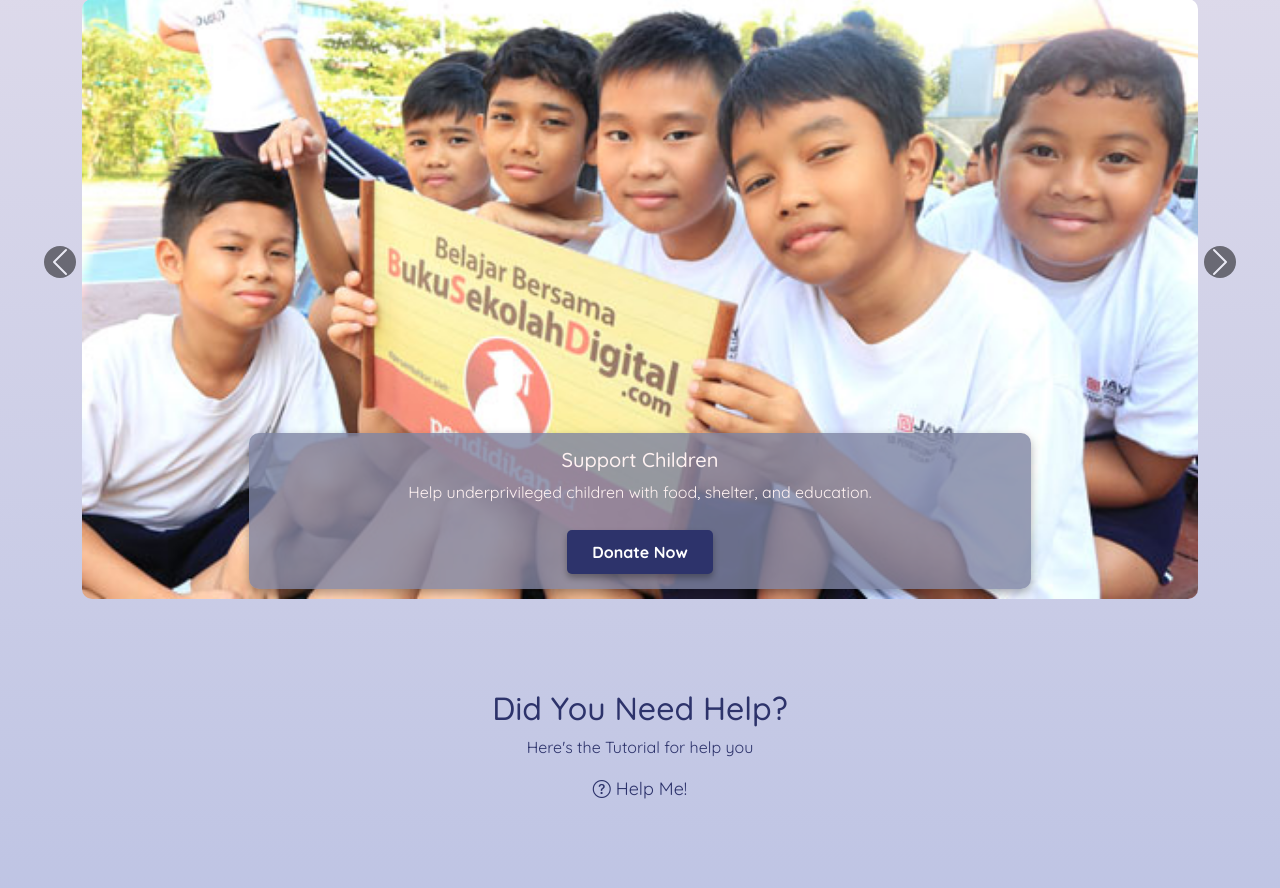
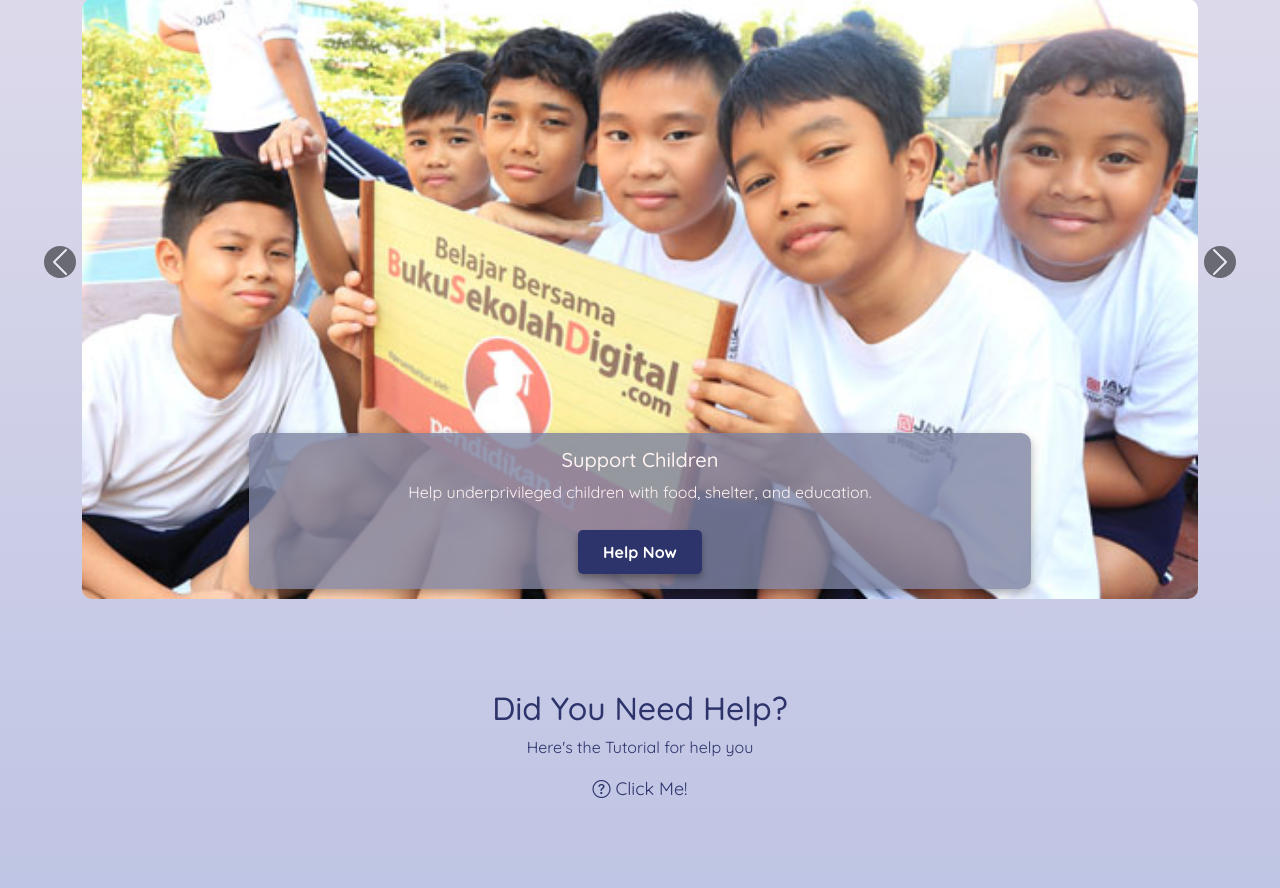
Before and after one commit to GraciaRosalinaHindirwan/PJ_PWD, a PHP site: page /home.php in a window 1280 px wide. Shown: the part 1045-1933 px from the top of the page. Run offline with PHP 8.4, Linux system fonts and the light colour scheme; the visitor is signed in with stand-in values (Sample User, id 1).

Commit message:
change text donate

```diff
--- a/home.php
+++ b/home.php
@@ -101,16 +101,16 @@ $username = $_SESSION["username"];
                 <div class="carousel-caption d-none d-md-block">
                     <h5>Support Children</h5>
                     <p>Help underprivileged children with food, shelter, and education.</p>
-                    <a href="form.html" class="btn btn-warning donate-btn">Donate Now</a>
+                    <a href="form.html" class="btn btn-warning donate-btn">Help Now</a>
                 </div>
             </div>
 
             <div class="carousel-item">
                 <img src="img/kesehatan.jpg" class="d-block w-100" alt="Environment Donation">
                 <div class="carousel-caption d-none d-md-block">
-                    <h5>Donate to Healthcare</h5>
+                    <h5>Help to Healthcare</h5>
                     <p>Provide medical support to those in need.</p>
-                    <a href="form.html" class="btn btn-warning donate-btn">Donate Now</a>
+                    <a href="form.html" class="btn btn-warning donate-btn">Help Now</a>
 
                 </div>
             </div>
@@ -120,7 +120,7 @@ $username = $_SESSION["username"];
                 <div class="carousel-caption d-none d-md-block">
                     <h5>Protect the Environment</h5>
                     <p>Support eco-friendly initiatives and reforestation efforts.</p>
-                    <a href="form.html" class="btn btn-warning donate-btn">Donate Now</a>
+                    <a href="form.html" class="btn btn-warning donate-btn">Help Now</a>
 
                 </div>
             </div>
@@ -130,7 +130,7 @@ $username = $_SESSION["username"];
                 <div class="carousel-caption d-none d-md-block">
                     <h5>Economic Empowerment</h5>
                     <p>Support dreams. Provide capital for small businesses.</p>
-                    <a href="form.html" class="btn btn-warning donate-btn">Donate Now</a>
+                    <a href="form.html" class="btn btn-warning donate-btn">Help Now</a>
                 </div>
             </div>
 
@@ -148,7 +148,7 @@ $username = $_SESSION["username"];
 <div style="padding: 40px 0; text-align: center; margin-top: 50px;" class="help">
   <h2 style="color: #2D336B;">Did You Need Help? </h2>
   <p style="color: #2D336B;">Here's the Tutorial for help you</p>
-  <a href = "#" class="bi bi-question-circle help-link"> Help Me! </a>
+  <a href = "#" class="bi bi-question-circle help-link"> Click Me! </a>
 </div>
 
 <!-- Contact Section -->
```
